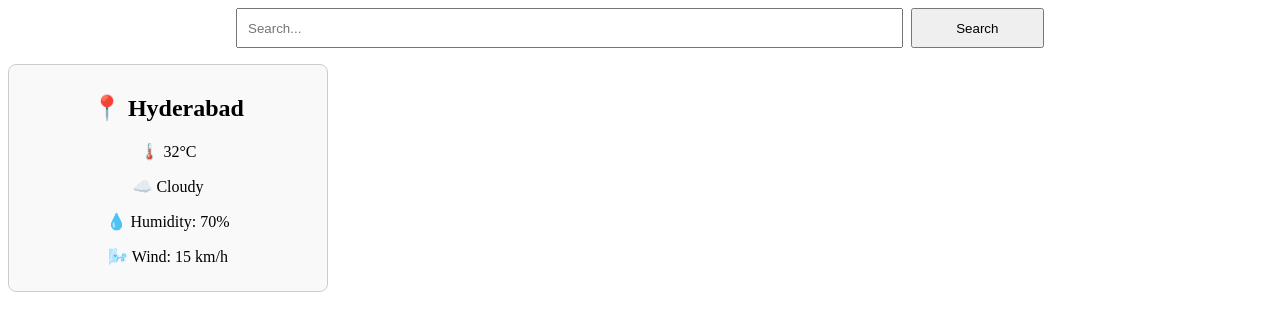
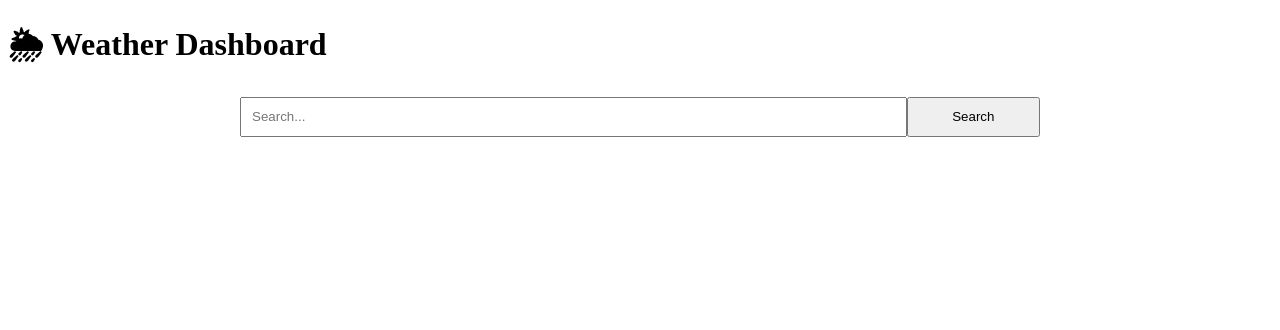
Before and after one commit to PAVANKUMAR-PENDHOTA/weather-dashboard, a React (Vite) app: page / in a window 1280 px wide. Shown: the top 330 px of the page. Built offline with nearby package versions, Linux system fonts and the light colour scheme.

Commit message:
Integrate OpenWeather API and Display real weather data

```diff
--- a/src/App.jsx
+++ b/src/App.jsx
@@ -2,6 +2,8 @@
 import React, {useState} from 'react';
 import SearchBar from './components/SearchBar';
 import WeatherCard from './components/WeatherCard';
+import ErrorMessage from './components/ErrorMessage';
+import Loader from './components/Loader';
 
 function App() {
   const [city, setCity] = useState('');
@@ -9,12 +11,55 @@ function App() {
   const [loading, setLoading] = useState(false);
   const [error, setError] = useState(null);
 
+  const handleSearch = async (city) => {
+    setLoading(true);
+    setError(null);
+    setWeather(null);
+    try {
+      const response = await fetch(
+        `${import.meta.env.VITE_BASE_URL}?q=${city}&appid=${import.meta.env.VITE_WEATHER_API_KEY}&units=metric`
+      );
+
+      if (!response.ok) {
+        if (response.status === 404) {
+          throw new Error("City not found. Please check the spelling!");
+        } else if (response.status === 401) {
+          throw new Error("Invalid API key. Please check your .env file configuration.");
+        }
+        throw new Error("Failed to fetch weather data.");
+      }
+
+      const data = await response.json();
+      setWeather(data);
+    } catch (error) {
+      setError(error.message);
+    } finally {
+      setLoading(false);
+    }
+  }
+
 
   return (
-    <>
-      <SearchBar />
-      <WeatherCard />
-    </>
+    // <>
+    //   <SearchBar />
+    //   <WeatherCard />
+    // </>
+    <div className="app-container">
+      <h1>🌦 Weather Dashboard</h1>
+      <SearchBar onSearch={handleSearch} />
+      <ErrorMessage error={error} />
+      {loading && <Loader />}
+
+      {!loading && weather && (
+        <WeatherCard
+          city={weather.name}
+          temperature={weather.main.temp}
+          description={weather.weather[0].description}
+          humidity={weather.main.humidity}
+          windSpeed={weather.wind.speed}
+        />
+      )}
+    </div>
   )
 }
 
--- a/src/components/ErrorMessage.jsx
+++ b/src/components/ErrorMessage.jsx
@@ -0,0 +1,12 @@
+/* eslint-disable no-unused-vars */
+import React from 'react'
+
+const ErrorMessage = ({ error }) => {
+  return (
+    <div>
+      <p style={{ color: 'red' }}>{error}</p>
+    </div>
+  )
+}
+
+export default ErrorMessage
--- a/src/components/Loader.jsx
+++ b/src/components/Loader.jsx
@@ -0,0 +1,12 @@
+/* eslint-disable no-unused-vars */
+import React from 'react'
+
+const Loader = () => {
+  return (
+    <div>
+      <p>Loading...</p>
+    </div>
+  )
+}
+
+export default Loader
--- a/src/components/SearchBar.jsx
+++ b/src/components/SearchBar.jsx
@@ -1,11 +1,27 @@
 /* eslint-disable no-unused-vars */
 import React from 'react'
 
-const SearchBar = () => {
+const SearchBar = ({ onSearch }) => {
+  const handleSubmit = (e) => {
+    e.preventDefault();
+    const formData = new FormData(e.target);
+    const city = formData.get('city');
+    onSearch(city);
+  };
+
   return (
     <div className="search-bar" style={{ display: 'flex', alignItems: 'center', justifyContent: 'center', gap: '8px', height: '40px', marginBottom: '16px' }}>
-      <input type="search" placeholder="Search..." style={{ width: '50em', height: '40px', padding: '10px' }} />
-      <button type="submit" style={{ width: '10em', height: '40px', padding: '10px' }} >Search</button>
+      <form onSubmit={handleSubmit}>
+        <input
+          type="search"
+          name="city"
+          placeholder="Search..."
+          style={{ width: '50em', height: '40px', padding: '10px' }}
+        />
+        <button type="submit" style={{ width: '10em', height: '40px', padding: '10px' }}>
+          Search
+        </button>
+      </form>
     </div>
   )
 }
--- a/src/components/WeatherCard.jsx
+++ b/src/components/WeatherCard.jsx
@@ -1,14 +1,15 @@
 /* eslint-disable no-unused-vars */
 import React from 'react'
 
-const WeatherCard = () => {
+const WeatherCard = ({ city, temperature, condition, humidity, windSpeed }) => {
+  console.log('WeatherCard props:', { city, temperature, condition, humidity, windSpeed });
   return (
-    <div style={{ border: '1px solid #ccc', padding: '9px', width: '300px', borderRadius: '8px', textAlign: 'center', backgroundColor: '#f9f9f9' }}>
-      <h2>📍 Hyderabad</h2>
-      <p>🌡️ 32°C</p>
-      <p>☁️ Cloudy</p>
-      <p>💧 Humidity: 70%</p>
-      <p>🌬️ Wind: 15 km/h</p>
+    <div>
+      <h2>📍 {city}</h2>
+      <p>🌡️ {temperature}°C</p>
+      <p>☁️ {condition || 'N/A'}</p>
+      <p>💧 Humidity: {humidity}%</p>
+      <p>🌬️ Wind: {windSpeed} km/h</p>
     </div>
   )
 }
```
Also changed, not shown: src/components/SearchHistory.jsx (+17 -0 lines).
